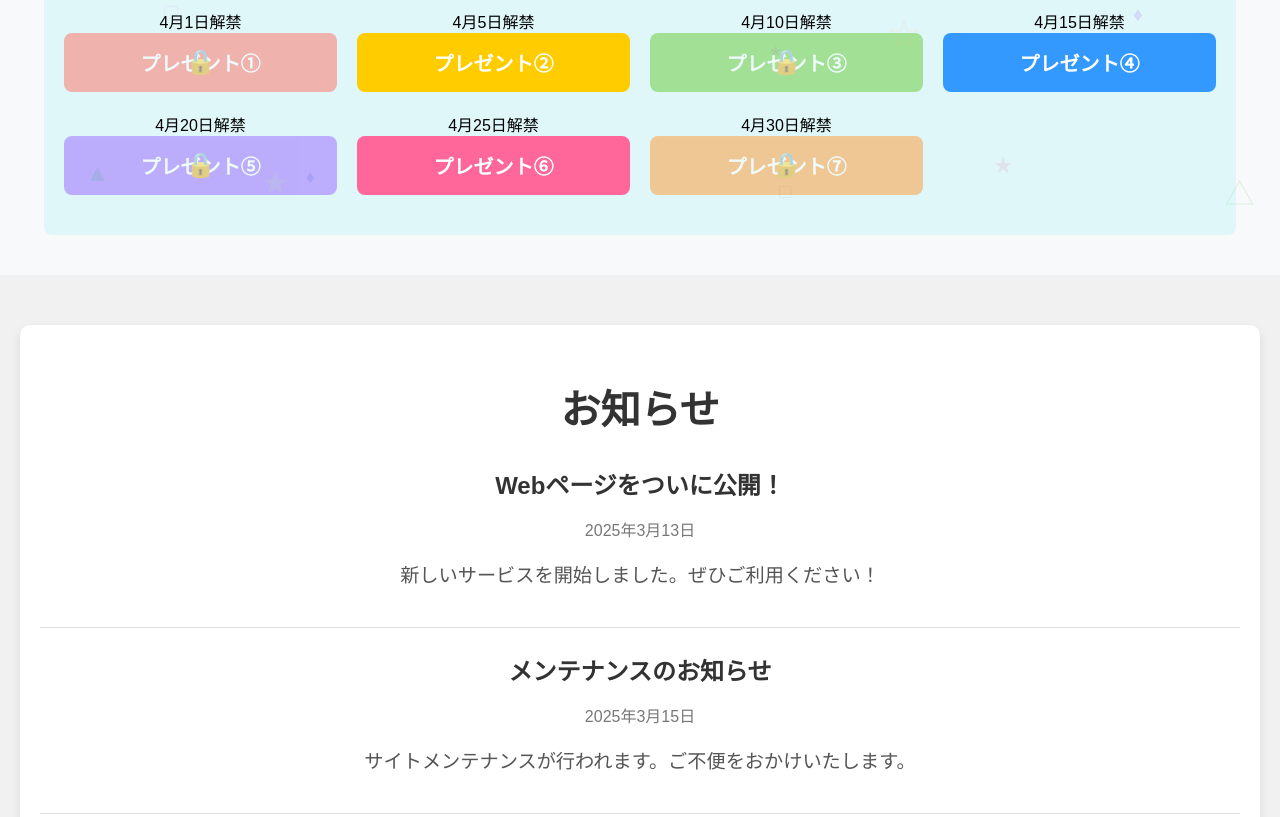
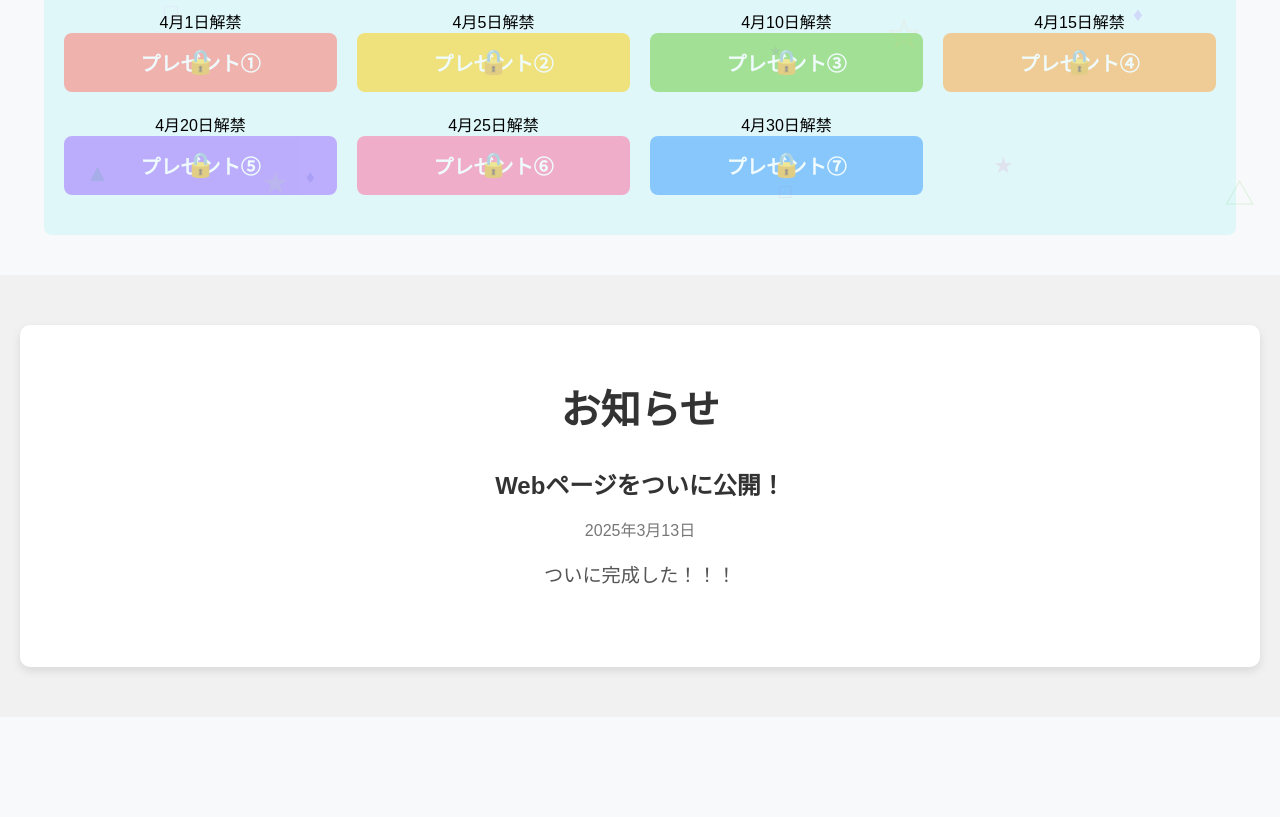
Before and after one commit to YutoImata/20, a plain HTML site: page HTML/home.html in a window 1280 px wide. Shown: the part 580-1397 px from the top of the page. Drawn offline with Linux system fonts and the light colour scheme.

Commit message:
fix: lock all celebration

```diff
--- a/CSS/home.css
+++ b/CSS/home.css
@@ -193,10 +193,10 @@ header {
 .celebration-container .celebration-item:nth-child(1) .celebration-btn { background-color: #ff6f61; }
 .celebration-container .celebration-item:nth-child(2) .celebration-btn { background-color: #ffcc00; }
 .celebration-container .celebration-item:nth-child(3) .celebration-btn { background-color: #66cc33; }
-.celebration-container .celebration-item:nth-child(4) .celebration-btn { background-color: #3399ff; }
+.celebration-container .celebration-item:nth-child(4) .celebration-btn { background-color: #ffa033; }
 .celebration-container .celebration-item:nth-child(5) .celebration-btn { background-color: #9966ff; }
 .celebration-container .celebration-item:nth-child(6) .celebration-btn { background-color: #ff6699; }
-.celebration-container .celebration-item:nth-child(7) .celebration-btn { background-color: #ff9933; }
+.celebration-container .celebration-item:nth-child(7) .celebration-btn { background-color: #3399ff; }
 
 /* ロックされたボタンのデザイン */
 .celebration-btn.locked {
--- a/HTML/home.html
+++ b/HTML/home.html
@@ -4,7 +4,7 @@
     <meta charset="UTF-8">
     <meta name="robots" content="noindex, nofollow">
     <meta name="viewport" content="width=device-width, initial-scale=1.0">
-    <title>20歳のお祝い</title>
+    <title>Celebrating 20 Years</title>
     <!-- Google Fonts から筆記体フォントをインポート -->
     <link href="https://fonts.googleapis.com/css2?family=Dancing+Script:wght@700&display=swap" rel="stylesheet">
     <!-- 外部CSSファイルをリンク -->
@@ -23,7 +23,6 @@
         </div>
     </section>
 
-
     <!-- プレゼントセクション -->
     <section class="gift-section">
         <h2>特別なプレゼントを7つ用意！</h2>
@@ -34,7 +33,7 @@
             </div>
             <div class="celebration-item">
                 <span class="unlock-date">4月5日解禁</span>
-                <button class="celebration-btn" data-url="gift2.html">プレゼント②</button>
+                <button class="celebration-btn locked" data-url="gift2.html">プレゼント②</button>
             </div>
             <div class="celebration-item">
                 <span class="unlock-date">4月10日解禁</span>
@@ -42,7 +41,7 @@
             </div>
             <div class="celebration-item">
                 <span class="unlock-date">4月15日解禁</span>
-                <button class="celebration-btn" data-url="gift4.html">プレゼント④</button>
+                <button class="celebration-btn locked" data-url="gift4.html">プレゼント④</button>
             </div>
             <div class="celebration-item">
                 <span class="unlock-date">4月20日解禁</span>
@@ -50,7 +49,7 @@
             </div>
             <div class="celebration-item">
                 <span class="unlock-date">4月25日解禁</span>
-                <button class="celebration-btn" data-url="gift6.html">プレゼント⑥</button>
+                <button class="celebration-btn locked" data-url="gift6.html">プレゼント⑥</button>
             </div>
             <div class="celebration-item">
                 <span class="unlock-date">4月30日解禁</span>
@@ -65,9 +64,9 @@
             <div class="news-item">
                 <h3 class="news-item-title">Webページをついに公開！</h3>
                 <p class="news-item-date">2025年3月13日</p>
-                <p class="news-item-description">新しいサービスを開始しました。ぜひご利用ください！</p>
+                <p class="news-item-description">ついに完成した！！！</p>
             </div>
-            <div class="news-item">
+            <!-- <div class="news-item">
                 <h3 class="news-item-title">メンテナンスのお知らせ</h3>
                 <p class="news-item-date">2025年3月15日</p>
                 <p class="news-item-description">サイトメンテナンスが行われます。ご不便をおかけいたします。</p>
@@ -76,10 +75,15 @@
                 <h3 class="news-item-title">キャンペーン開催中</h3>
                 <p class="news-item-date">2025年3月10日</p>
                 <p class="news-item-description">期間限定のキャンペーンを開催しています！お得な情報をチェックしてください。</p>
-            </div>
+            </div> -->
         </div>
     </section>
 
+    <!-- 更新日セクション -->
+    <section class="update-section">
+        <h2>更新日</h2>
+        <p>最終更新日: 2025年3月13日</p>
+    </section>
 
     <footer>
         <p>&copy; 2024 Celebrating 20 Years. All Rights Reserved.</p>
```
